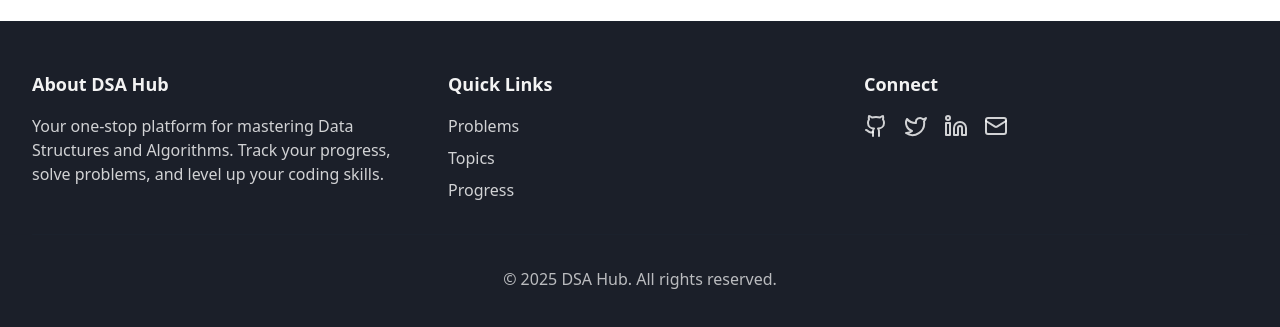
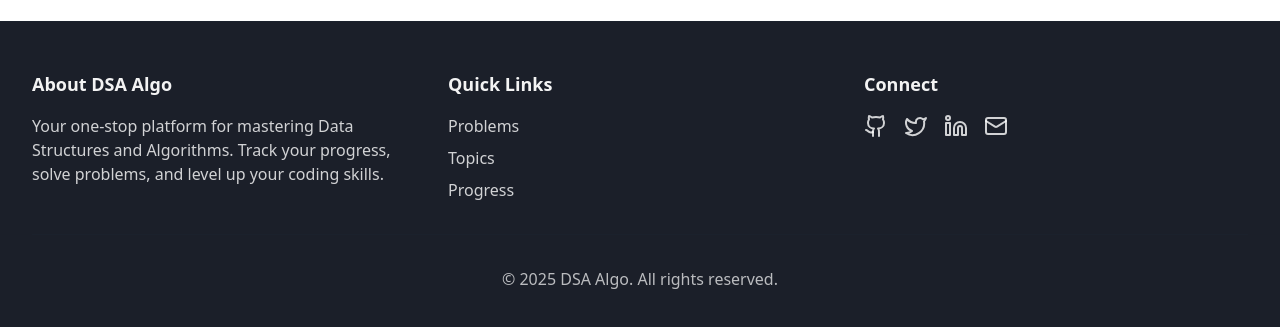
Before and after one commit to adarsh-priydarshi-5646/DsaAlgo, a React (Vite) app: page /login in a window 1280 px wide. Shown: the part 805-1132 px from the top of the page. Built offline with nearby package versions, Linux system fonts and the light colour scheme.

Commit message:
Update Footer.tsx

```diff
--- a/src/components/Footer.tsx
+++ b/src/components/Footer.tsx
@@ -8,7 +8,7 @@ export default function Footer() {
         <div className="grid grid-cols-1 md:grid-cols-3 gap-8">
           {/* About Section */}
           <div>
-            <h3 className="text-lg font-semibold text-white/95 mb-4">About DSA Hub</h3>
+            <h3 className="text-lg font-semibold text-white/95 mb-4">About DSA Algo</h3>
             <p className="text-white/80">
               Your one-stop platform for mastering Data Structures and Algorithms.
               Track your progress, solve problems, and level up your coding skills.
@@ -74,7 +74,7 @@ export default function Footer() {
         </div>
 
         <div className="mt-8 pt-8 border-t border-gray-800/30 text-center text-white/70">
-          <p>&copy; {new Date().getFullYear()} DSA Hub. All rights reserved.</p>
+          <p>&copy; {new Date().getFullYear()} DSA Algo. All rights reserved.</p>
         </div>
       </div>
     </footer>
```
